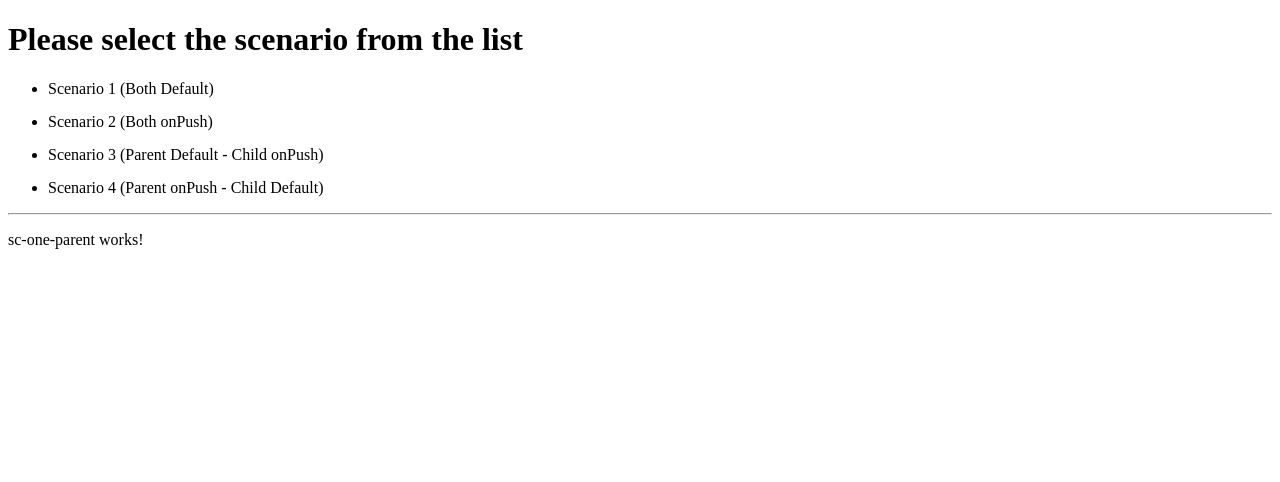
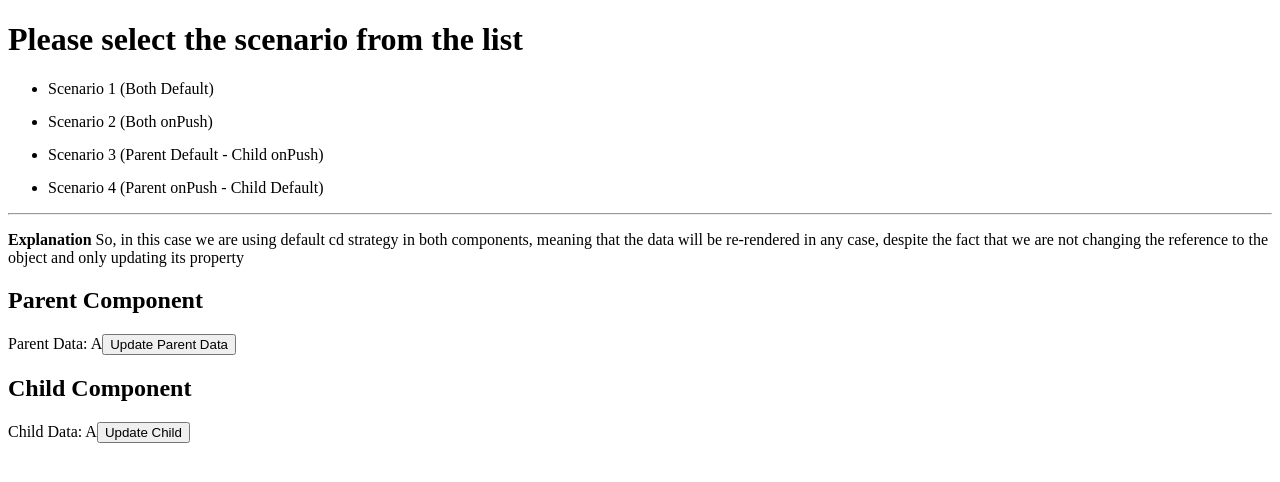
Before and after one commit to Andriameladze/interview-task, an Angular app: page /sc-1 in a window 1280 px wide. Shown: the top 482 px of the page. Built offline with nearby package versions, Linux system fonts and the light colour scheme.

Commit message:
add first case

```diff
--- a/src/app/components/scenario-1/sc-one-child/sc-one-child.component.html
+++ b/src/app/components/scenario-1/sc-one-child/sc-one-child.component.html
@@ -1 +1,3 @@
-<p>sc-one-child works!</p>
+<h2>Child Component</h2>
+<span>Child Data: {{ childData.name }}</span>
+<button (click)="updateChild()">Update Child</button>
--- a/src/app/components/scenario-1/sc-one-child/sc-one-child.component.ts
+++ b/src/app/components/scenario-1/sc-one-child/sc-one-child.component.ts
@@ -1,12 +1,16 @@
-import { Component } from '@angular/core';
+import { Component, Input } from '@angular/core';
 
 @Component({
   selector: 'app-sc-one-child',
   standalone: true,
   imports: [],
   templateUrl: './sc-one-child.component.html',
-  styleUrl: './sc-one-child.component.scss'
+  styleUrl: './sc-one-child.component.scss',
 })
 export class ScOneChildComponent {
+  @Input() childData = { name: '' };
 
+  updateChild() {
+    this.childData.name = 'C';
+  }
 }
--- a/src/app/components/scenario-1/sc-one-parent/sc-one-parent.component.html
+++ b/src/app/components/scenario-1/sc-one-parent/sc-one-parent.component.html
@@ -1 +1,16 @@
-<p>sc-one-parent works!</p>
+<p>
+  <b>Explanation</b> So, in this case we are using default cd strategy in both
+  components, meaning that the data will be re-rendered in any case, despite the
+  fact that we are not changing the reference to the object and only updating
+  its property
+</p>
+
+<h2>Parent Component</h2>
+
+<span>Parent Data: {{ parentData.name }}</span>
+
+<button (click)="changeData()">Update Parent Data</button>
+
+<br />
+
+<app-sc-one-child [childData]="parentData"></app-sc-one-child>
--- a/src/app/components/scenario-1/sc-one-parent/sc-one-parent.component.ts
+++ b/src/app/components/scenario-1/sc-one-parent/sc-one-parent.component.ts
@@ -1,12 +1,17 @@
 import { Component } from '@angular/core';
+import { ScOneChildComponent } from '../sc-one-child/sc-one-child.component';
 
 @Component({
   selector: 'app-sc-one-parent',
   standalone: true,
-  imports: [],
+  imports: [ScOneChildComponent],
   templateUrl: './sc-one-parent.component.html',
-  styleUrl: './sc-one-parent.component.scss'
+  styleUrl: './sc-one-parent.component.scss',
 })
 export class ScOneParentComponent {
+  parentData = { name: 'A' };
 
+  changeData() {
+    this.parentData.name = 'B';
+  }
 }
--- a/src/app/components/scenario-2/sc-two-parent/sc-two-parent.component.ts
+++ b/src/app/components/scenario-2/sc-two-parent/sc-two-parent.component.ts
@@ -1,12 +1,11 @@
-import { Component } from '@angular/core';
+import { ChangeDetectionStrategy, Component } from '@angular/core';
 
 @Component({
   selector: 'app-sc-two-parent',
   standalone: true,
   imports: [],
   templateUrl: './sc-two-parent.component.html',
-  styleUrl: './sc-two-parent.component.scss'
+  styleUrl: './sc-two-parent.component.scss',
+  changeDetection: ChangeDetectionStrategy.OnPush,
 })
-export class ScTwoParentComponent {
-
-}
+export class ScTwoParentComponent {}
--- a/src/app/components/scenario-4/sc-four-parent/sc-four-parent.component.ts
+++ b/src/app/components/scenario-4/sc-four-parent/sc-four-parent.component.ts
@@ -1,12 +1,11 @@
-import { Component } from '@angular/core';
+import { ChangeDetectionStrategy, Component } from '@angular/core';
 
 @Component({
   selector: 'app-sc-four-parent',
   standalone: true,
   imports: [],
   templateUrl: './sc-four-parent.component.html',
-  styleUrl: './sc-four-parent.component.scss'
+  styleUrl: './sc-four-parent.component.scss',
+  changeDetection: ChangeDetectionStrategy.OnPush,
 })
-export class ScFourParentComponent {
-
-}
+export class ScFourParentComponent {}
```
Also changed, not shown: src/app/components/scenario-2/sc-two-child/sc-two-child.component.ts (+4 -5 lines), src/app/components/scenario-3/sc-three-child/sc-three-child.component.ts (+4 -5 lines).
